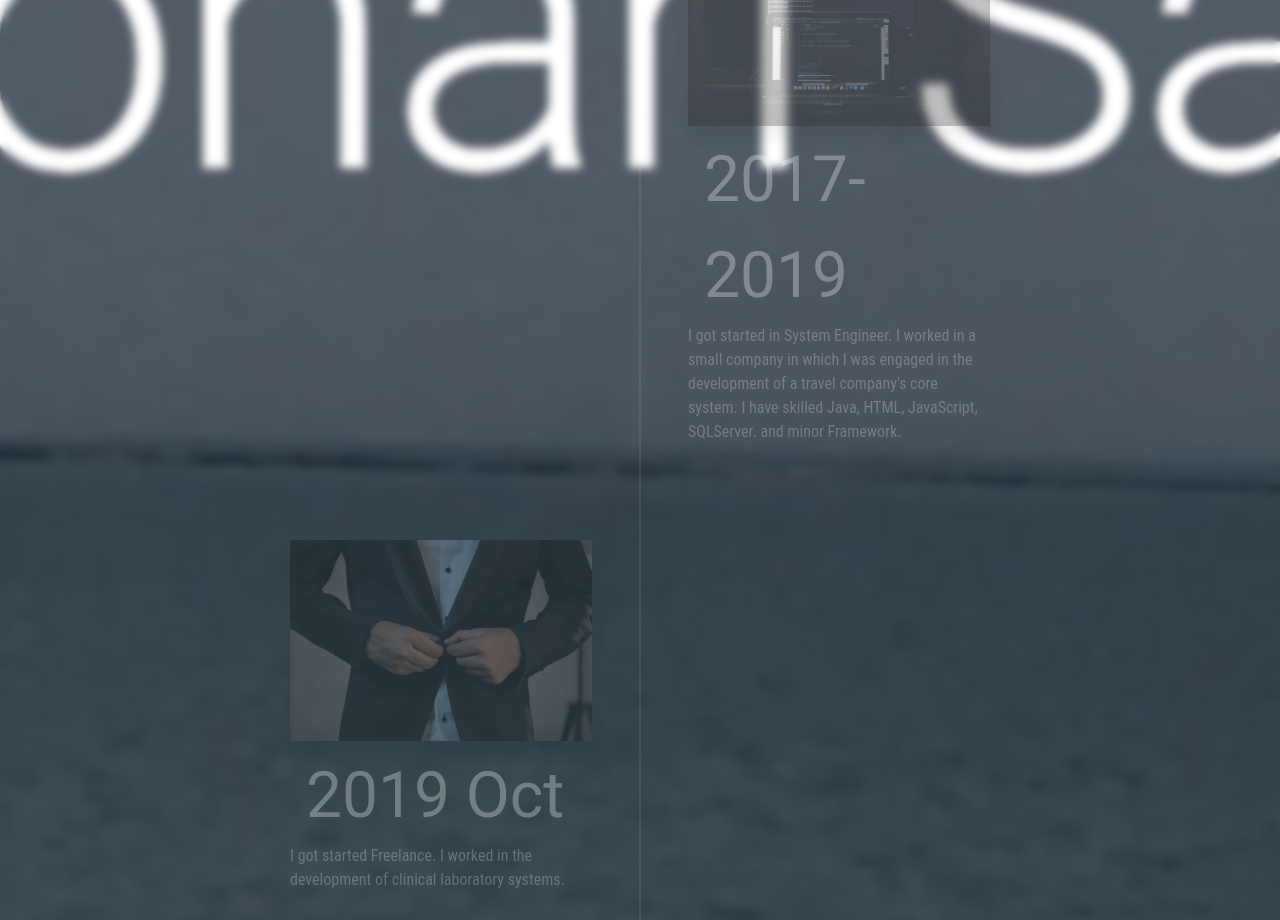
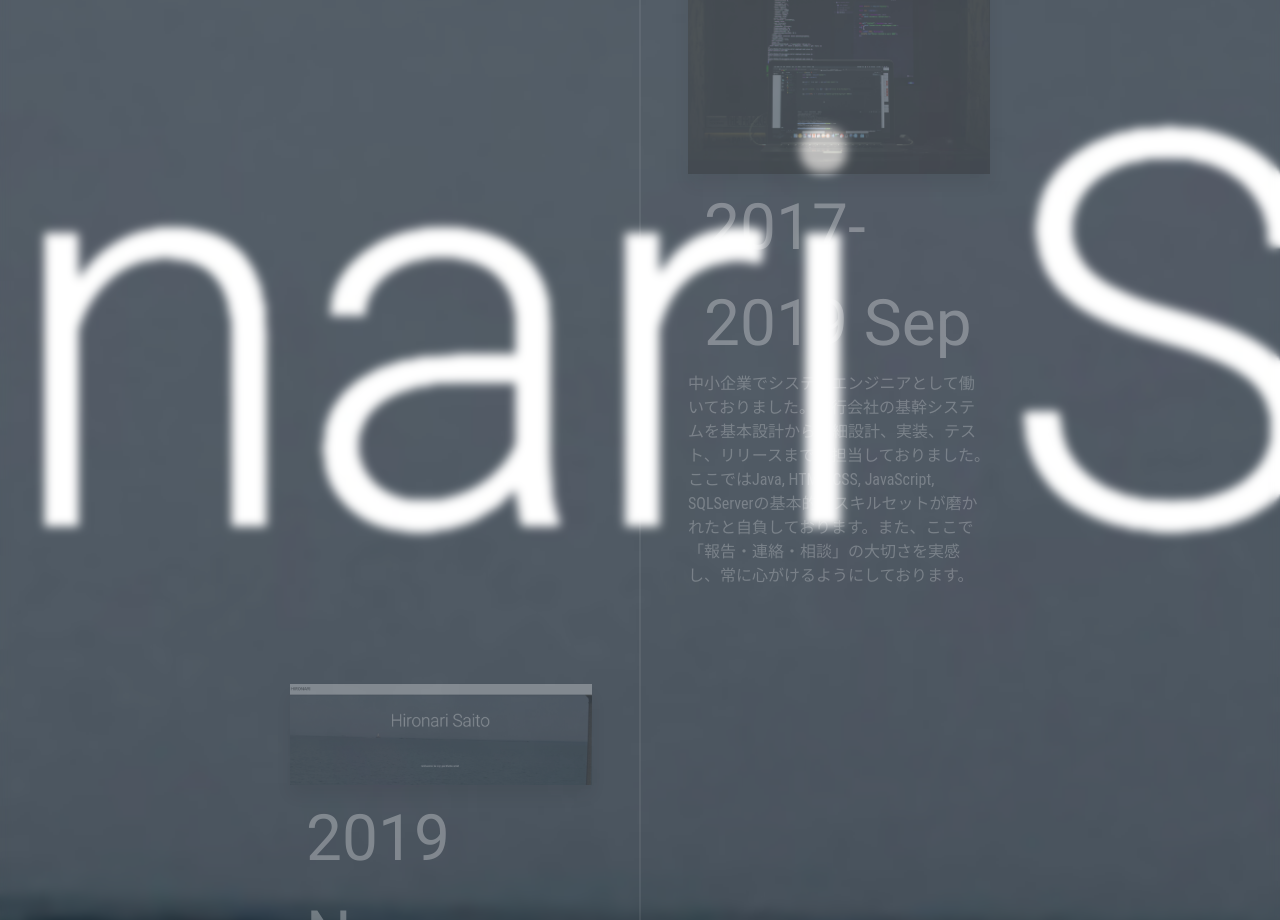
Before and after one commit to Hironari-Saito/portfolio-2020, a Vue app: page / in a window 1280 px wide. Shown: the part 3220-4140 px from the top of the page. Built offline with nearby package versions, Linux system fonts and the light colour scheme.

Commit message:
モバイルの全体的な構成の作成

```diff
--- a/package.json
+++ b/package.json
@@ -10,9 +10,11 @@
     "test:unit": "vue-cli-service test:unit"
   },
   "dependencies": {
+    "chart.js": "^2.9.3",
     "core-js": "^2.6.5",
     "firebase": "^7.2.3",
     "vue": "^2.6.10",
+    "vue-chartjs": "^3.5.1",
     "vue-router": "^3.0.3",
     "vuetify": "^2.1.9",
     "vuex": "^3.0.1"
--- /dev/null
+++ b/src/components/Chart.js
@@ -0,0 +1,12 @@
+import { Radar } from "vue-chartjs";
+
+export default {
+  extends: Radar,
+  props: {
+    chartdata: Object,
+    options: Object
+  },
+  mounted() {
+    this.renderChart(this.chartdata, this.options);
+  }
+};
--- a/src/components/Timeline.vue
+++ b/src/components/Timeline.vue
@@ -36,28 +36,35 @@ export default {
           timeline: "Graduation",
           href: require("../assets/images/timeline/graduation.jpg"),
           title: "2017",
-          desc: `I graduated from Toyama university and my major was educational psychology. I became an engineer from the experience of creating an experimental program when writing my graduation thesis.`
+          desc: `富山大学を卒業しました。教育心理を専攻しておりました。卒業論文のテーマで実験用プログラムを作ったきっかけからエンジニアになることを決意しました。心理学を学んだことは、お客様に対する傾聴やホスピタリティに活かされていると感じております。`
         },
         {
           id: 2,
-          timeline: "As an engineer in small Company",
+          timeline: "An engineer in small Company",
           href: require("../assets/images/timeline/engineer.jpg"),
-          title: "2017-2019",
-          desc: `I got started in System Engineer. I worked in a  small company in which I was engaged in the development of a travel company's core system. I have skilled Java, HTML, JavaScript, SQLServer. and minor Framework.`
+          title: "2017-2019 Sep",
+          desc: `中小企業でシステムエンジニアとして働いておりました。旅行会社の基幹システムを基本設計から詳細設計、実装、テスト、リリースまでを担当しておりました。ここではJava, HTML/CSS, JavaScript, SQLServerの基本的なスキルセットが磨かれたと自負しております。また、ここで「報告・連絡・相談」の大切さを実感し、常に心がけるようにしております。`
         },
         {
           id: 3,
-          timeline: "Become Freelance",
-          href: require("../assets/images/timeline/freelance.jpg"),
-          title: "2019 Oct",
-          desc: `I got started Freelance. I worked in the development of clinical laboratory systems.`
+          timeline: "Make Portfolio 2019",
+          href: require("../assets/images/timeline/my-portfolio-2019.jpg"),
+          title: "2019 Nov",
+          desc: `2019年にポートフォリオサイトを作成しました。基本的なVueの使い方やVuetifyを用いています。`
         },
         {
           id: 4,
-          timeline: "Make Portfolio",
+          timeline: "Become Freelance",
+          href: require("../assets/images/timeline/freelance.jpg"),
+          title: "2019-2020 Sep",
+          desc: `フリーランスとして活動し始めました。システムエンジニア として臨床検査の基幹システムを基本設計、詳細設計を担当しておりました。設計ではAPIの設計とフロントエンドの設計書を作成しておりました。また、発番サーバーを作成するためにSpringでモックアップで確認作業も行なっています。`
+        },
+        {
+          id: 5,
+          timeline: "Make Portfolio 2020",
           href: require("../assets/images/timeline/my-portfolio-2019.jpg"),
-          title: "2019 Nov",
-          desc: `I made this Web site which was created with Vue and Vuetify. `
+          title: "2020 Nov",
+          desc: `2019年に作成したポートフォリオをより伝わるように作り直しました。`
         }
       ],
       elements: {
--- a/src/components/common/Footer.vue
+++ b/src/components/common/Footer.vue
@@ -1,7 +1,6 @@
 <template>
   <v-footer>
-    <v-spacer></v-spacer>
-    <div>&copy; {{ new Date().getFullYear() }}</div>
+    <p class="footer">&copy; {{ new Date().getFullYear() }} Hironari Saito</p>
   </v-footer>
 </template>
 
@@ -12,8 +11,7 @@ export default {
 </script>
 
 <style scoped lang="scss">
-* {
-  margin: 0;
-  padding: 0;
+.footer {
+  margin: 0 auto;
 }
 </style>
--- a/src/components/layout/ContactForm.vue
+++ b/src/components/layout/ContactForm.vue
@@ -2,7 +2,10 @@
   <div id="app">
     <v-app id="inspire">
       <v-container>
-        <h2 class="text-center display-3 mb-5">Contact Me</h2>
+        <h2 class="text-center display-3 mb-5">Contact</h2>
+        <p class="mb-10 text-center">
+          お仕事の相談についてはここで
+        </p>
       </v-container>
       <v-form ref="form" v-model="valid">
         <v-container>
--- a/src/components/layout/Skills.vue
+++ b/src/components/layout/Skills.vue
@@ -1,243 +1,258 @@
 <template>
   <v-app class="grey lighten-4">
-    <div id="skill">
-      <v-container>
-        <h2 class="text-center display-3 mb-5">My Skill</h2>
-        <h3 class="mb-5">Programming Language</h3>
-        <v-row>
-          <v-col sm="4" md="3" lg="3" v-for="lang in languages" :key="lang.id">
-            <skill
-              :language="lang.language"
-              :star="lang.star"
-              :img="lang.img"
-            />
+    <section id="skill" class="pt-10">
+      <v-container class="px-6">
+        <h2 class="text-center display-3 mb-5">MY SKILL</h2>
+        <p class="mb-10 text-center">
+          フロントエンドからバックエンド、インフラまで幅広い知識を有しております。
+          ITを俯瞰的な視野で概観できると共に、その詳細・実装までしっかりとサポート致します。
+          今後は、さらにそれぞれの専門性を高めると共に、近年さらに重要度を増しているセキュリティへの知見を深めていきたいと考えております。
+          最近、デジタルハリウッド大学のWebデザイナー専攻コースに入学し、デザイナーとエンジニアの垣根を取り払う努力をしております。
+        </p>
+        <v-row justify="center">
+          <v-col
+            cols="12"
+            sm="12"
+            md="6"
+            lg="4"
+            class="section-message__item"
+            data-delay="0.3"
+          >
+            <chart
+              :chartdata="frontend.chartdata"
+              :options="frontend.options"
+            ></chart>
           </v-col>
-        </v-row>
-        <h3 class="mb-5">Front End</h3>
-        <v-row>
           <v-col
-            sm="4"
-            md="3"
-            lg="3"
-            v-for="skill in frontendSkills"
-            :key="skill.id"
+            cols="12"
+            sm="12"
+            md="6"
+            lg="4"
+            class="section-message__item"
+            data-delay="0.3"
           >
-            <skill
-              :language="skill.language"
-              :star="skill.star"
-              :img="skill.img"
-            />
+            <chart
+              :chartdata="backend.chartdata"
+              :options="backend.options"
+            ></chart>
           </v-col>
-        </v-row>
-        <h3 class="mb-5">Back End</h3>
-        <v-row>
           <v-col
-            sm="4"
-            md="3"
-            lg="3"
-            v-for="skill in backendSkills"
-            :key="skill.id"
+            cols="12"
+            sm="12"
+            md="6"
+            lg="4"
+            class="section-message__item"
+            data-delay="0.3"
           >
-            <skill
-              :language="skill.language"
-              :star="skill.star"
-              :img="skill.img"
-            />
-          </v-col>
-        </v-row>
-        <h3 class="mb-5">Infrastructure</h3>
-        <v-row justify="start">
-          <v-col
-            sm="4"
-            md="3"
-            lg="3"
-            v-for="skill in infraSkills"
-            :key="skill.id"
-          >
-            <skill
-              :language="skill.language"
-              :star="skill.star"
-              :img="skill.img"
-            />
-          </v-col>
-        </v-row>
-        <h3 class="mb-5">Database</h3>
-        <v-row>
-          <v-col
-            sm="4"
-            md="3"
-            lg="3"
-            v-for="skill in databaseSkills"
-            :key="skill.id"
-          >
-            <skill
-              :language="skill.language"
-              :star="skill.star"
-              :img="skill.img"
-            />
-          </v-col>
-        </v-row>
-        <h3 class="mb-5">Other</h3>
-        <v-row>
-          <v-col
-            sm="4"
-            md="3"
-            lg="3"
-            v-for="skill in otherSkills"
-            :key="skill.id"
-          >
-            <skill
-              :language="skill.language"
-              :star="skill.star"
-              :img="skill.img"
-            />
+            <chart
+              :chartdata="infra.chartdata"
+              :options="infra.options"
+            ></chart>
           </v-col>
         </v-row>
       </v-container>
-    </div>
+    </section>
+    <section id="certificated" class="pt-10 pb-8">
+      <v-container class="px-6">
+        <h2 class="text-center display-3 mb-5">Certificated</h2>
+        <p class="mb-10 text-center">
+          私が保持している資格を記載しております。
+          幅広く、かつ専門性を高く保つために日々研鑚しております。
+        </p>
+        <v-list class="pl-0" tag="ol" two-line>
+          <v-list-item tag="li">
+            <v-list-item-content>
+              <v-list-item-title
+                >Linux Professional Institute Certification level
+                2</v-list-item-title
+              >
+              <v-list-item-subtitle>2020/8</v-list-item-subtitle>
+            </v-list-item-content>
+          </v-list-item>
+
+          <v-list-item tag="li">
+            <v-list-item-content>
+              <v-list-item-title
+                >HTML5 Professional Certification Level 2</v-list-item-title
+              >
+              <v-list-item-subtitle>2020/2</v-list-item-subtitle>
+            </v-list-item-content>
+          </v-list-item>
+
+          <v-list-item tag="li">
+            <v-list-item-content>
+              <v-list-item-title
+                >Cisco Certified Network Professional Routing &amp;
+                Switchings</v-list-item-title
+              >
+              <v-list-item-subtitle>2018/12</v-list-item-subtitle>
+            </v-list-item-content>
+          </v-list-item>
+
+          <v-list-item tag="li">
+            <v-list-item-content>
+              <v-list-item-title>Java SE 8 Programmer Gold</v-list-item-title>
+              <v-list-item-subtitle>2017/8</v-list-item-subtitle>
+            </v-list-item-content>
+          </v-list-item>
+
+          <v-list-item tag="li">
+            <v-list-item-content>
+              <v-list-item-title>応用情報技術者試験</v-list-item-title>
+              <v-list-item-subtitle>2014/11</v-list-item-subtitle>
+            </v-list-item-content>
+          </v-list-item>
+        </v-list>
+      </v-container>
+    </section>
   </v-app>
 </template>
 
 <script>
-import Skill from "../Skill";
+import Chart from "../Chart.js";
+
 export default {
-  name: "Skills",
   components: {
-    Skill
-  },
-  props: {
-    href: String
+    Chart
   },
   data() {
     return {
-      languages: [
-        {
-          id: 1,
-          language: "Java",
-          star: 4,
-          img: require("@/assets/skill/java.svg")
+      datacollection: null,
+      frontend: {
+        chartdata: {
+          labels: [
+            "HTML/CSS",
+            "JavaScript",
+            "WordPress",
+            "AI/Ps",
+            "SCSS",
+            "Vue"
+          ],
+          datasets: [
+            {
+              label: "front-end",
+              data: [4.5, 4, 4, 3, 3.5, 4],
+              backgroundColor: [
+                "rgba(255, 99, 132, 0.2)",
+                "rgba(255, 99, 132, 0.2)",
+                "rgba(255, 99, 132, 0.2)",
+                "rgba(255, 99, 132, 0.2)",
+                "rgba(255, 99, 132, 0.2)",
+                "rgba(255, 99, 132, 0.2)"
+              ],
+              borderColor: [
+                "rgba(255, 99, 132, 1)",
+                "rgba(255, 99, 132, 1)",
+                "rgba(255, 99, 132, 1)",
+                "rgba(255, 99, 132, 1)",
+                "rgba(255, 99, 132, 1)",
+                "rgba(255, 99, 132, 1)"
+              ],
+              borderWidth: 1
+            }
+          ]
         },
-        {
-          id: 2,
-          language: "JavaScript",
-          star: 3.5,
-          img: require("@/assets/skill/javascript.svg")
+        options: {
+          responsive: true,
+          maintainAspectRatio: false,
+          scale: {
+            ticks: {
+              suggestedMax: 5,
+              suggestedMin: 0,
+              stepSize: 1
+            }
+          }
+        }
+      },
+      backend: {
+        chartdata: {
+          labels: ["Java", "PHP", "Nuxt", "Python", "Django", "Sring"],
+          datasets: [
+            {
+              label: "back-end",
+              data: [4.5, 4, 4, 3, 3, 3.5],
+              backgroundColor: [
+                "rgba(99, 255, 132, 0.2)",
+                "rgba(99, 255, 132, 0.2)",
+                "rgba(99, 255, 132, 0.2)",
+                "rgba(99, 255, 132, 0.2)",
+                "rgba(99, 255, 132, 0.2)",
+                "rgba(99, 255, 132, 0.2)"
+              ],
+              borderColor: [
+                "rgba(99, 255, 132, 1)",
+                "rgba(99, 255, 132, 1)",
+                "rgba(99, 255, 132, 1)",
+                "rgba(99, 255, 132, 1)",
+                "rgba(99, 255, 132, 1)",
+                "rgba(99, 255, 132, 1)"
+              ],
+              borderWidth: 1
+            }
+          ]
         },
-        {
-          id: 4,
-          language: "PHP",
-          star: 2.5,
-          img: require("@/assets/skill/php.svg")
+        options: {
+          responsive: true,
+          maintainAspectRatio: false,
+          scale: {
+            ticks: {
+              suggestedMax: 5,
+              suggestedMin: 0,
+              stepSize: 1
+            }
+          }
         }
-      ],
-      frontendSkills: [
-        {
-          id: 1,
-          language: "HTML",
-          star: 3.5,
-          img: require("@/assets/skill/html5.svg")
+      },
+      infra: {
+        chartdata: {
+          labels: [
+            "AWS",
+            "CircleCI",
+            "Git/GitHub",
+            "Netlify",
+            "Linux",
+            "Network"
+          ],
+          datasets: [
+            {
+              label: "Infra",
+              data: [3.5, 3, 4, 3, 3.5, 3],
+              backgroundColor: [
+                "rgba(132, 99, 255, 0.2)",
+                "rgba(132, 99, 255, 0.2)",
+                "rgba(132, 99, 255, 0.2)",
+                "rgba(132, 99, 255, 0.2)",
+                "rgba(132, 99, 255, 0.2)",
+                "rgba(132, 99, 255, 0.2)"
+              ],
+              borderColor: [
+                "rgba(132, 99, 255, 1)",
+                "rgba(132, 99, 255, 1)",
+                "rgba(132, 99, 255, 1)",
+                "rgba(132, 99, 255, 1)",
+                "rgba(132, 99, 255, 1)",
+                "rgba(132, 99, 255, 1)"
+              ],
+              borderWidth: 1
+            }
+          ]
         },
-        {
-          id: 2,
-          language: "CSS",
-          star: 3.5,
-          img: require("@/assets/skill/css3.svg")
-        },
-        {
-          id: 3,
-          language: "Vue",
-          star: 3,
-          img: require("@/assets/skill/vue.svg")
-        },
-        {
-          id: 4,
-          language: "Bootstrap",
-          star: 3,
-          img: require("@/assets/skill/bootstrap.svg")
-        },
-        {
-          id: 5,
-          language: "Vuetify",
-          star: 3,
-          img: require("@/assets/skill/vuetify.svg")
-        },
-        {
-          id: 7,
-          language: "SASS",
-          star: 2.5,
-          img: require("@/assets/skill/sass.svg")
+        options: {
+          responsive: true,
+          maintainAspectRatio: false,
+          scale: {
+            ticks: {
+              suggestedMax: 5,
+              suggestedMin: 0,
+              stepSize: 1
+            }
+          }
         }
-      ],
-      backendSkills: [
-        {
-          id: 1,
-          language: "Spring",
-          star: 3,
-          img: require("../../assets/skill/spring.svg")
-        },
-        {
-          id: 2,
-          language: "Node",
-          star: 3,
-          img: require("../../assets/skill/nodejs.svg")
-        },
-        {
-          id: 3,
-          language: "Django",
-          star: 3,
-          img: require("../../assets/skill/django.svg")
-        },
-        {
-          id: 4,
-          language: "Nuxt",
-          star: 3,
-          img: require("@/assets/skill/nuxt.svg")
-        }
-      ],
-      infraSkills: [
-        {
-          id: 1,
-          language: "AWS",
-          star: 3,
-          img: require("../../assets/skill/aws.svg")
-        },
-        {
-          id: 2,
-          language: "Docker",
-          star: 3,
-          img: require("../../assets/skill/docker.svg")
-        }
-      ],
-      databaseSkills: [
-        {
-          id: 1,
-          language: "SQL Server",
-          star: 3,
-          img: require("../../assets/skill/microsoft-sql.svg")
-        },
-        {
-          id: 2,
-          language: "MySQL",
-          star: 3,
-          img: require("../../assets/skill/mysql.svg")
-        }
-      ],
-      otherSkills: [
-        {
-          id: 1,
-          language: "XD",
-          star: 2,
-          img: require("../../assets/skill/adobe-xd.svg")
-        },
-        {
-          id: 2,
-          language: "VScode",
-          star: 2,
-          img: require("../../assets/skill/vscode.svg")
-        }
-      ]
+      }
     };
-  }
+  },
+  mounted() {},
+  methods: {}
 };
 </script>
 
```
Also changed, not shown: 1 other file (tests, documents, lock files or other folders).
